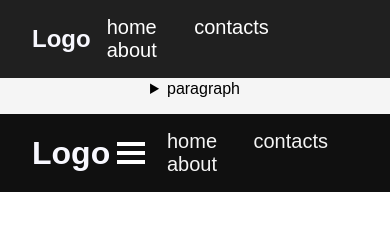
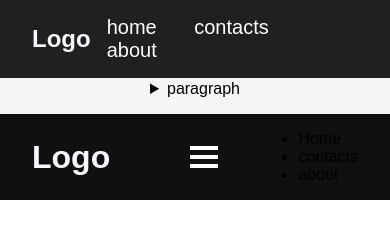
Before and after one commit to k-nautresurrect/webDev, a plain HTML site: page frontend/self/NavBar/index.html in a window 390 px wide. Drawn offline with Linux system fonts and the light colour scheme.

Commit message:
Made hamburger menu Responsive

```diff
--- a/frontend/self/NavBar/index.html
+++ b/frontend/self/NavBar/index.html
@@ -33,33 +33,31 @@
 			</summary>
 			<p>
 			Lorem ipsum dolor sit amet, consectetur adipiscing elit. Suspendisse dignissim, est quis dictum sollicitudin, justo dolor rhoncus ligula, nec interdum magna mi pellentesque nulla. Curabitur a lacus ante. Mauris imperdiet dapibus dui, imperdiet pharetra lorem congue sit amet. Vivamus luctus tellus lorem, ut suscipit mauris semper ut. Pellentesque ut faucibus ligula, lobortis cursus lacus. Vivamus ornare pulvinar urna, in imperdiet erat tempus sit amet. Vestibulum at vehicula diam, sed condimentum urna. Cras mollis auctor tellus, vel ultrices purus sagittis sed. Sed quis tortor convallis, aliquam nibh vitae, placerat dolor. Mauris tincidunt sollicitudin ex eu blandit. Phasellus ut ex nec diam condimentum consequat vel ac dolor. In dapibus fringilla est at pharetra. Fusce tincidunt dolor nulla. Curabitur eget risus porttitor, vestibulum est vel, ultrices neque. Fusce a volutpat purus, a convallis enim. In molestie in massa a euismod.</p>
-
 			<p>Fusce efficitur odio enim, ut scelerisque erat gravida et. Ut at magna et nisl varius sollicitudin. Pellentesque suscipit, enim ac auctor interdum, metus velit posuere metus, non scelerisque purus mi ac velit. Vestibulum sit amet est vitae lacus auctor elementum id egestas justo. Etiam tincidunt velit eget dolor tincidunt, vitae pellentesque augue fringilla. Orci varius natoque penatibus et magnis dis parturient montes, nascetur ridiculus mus. Suspendisse vulputate mi sed nulla vulputate, eu viverra diam hendrerit. Proin tincidunt orci quis dui ullamcorper, ac viverra neque ullamcorper. Integer eget enim vel eros pretium ultricies in quis mauris. Morbi mi nulla, sagittis nec elementum eget, sodales id odio. Pellentesque nec ligula nec dui ultricies imperdiet id a magna. Vivamus sodales semper turpis, at vehicula dui mollis a. Etiam dictum ipsum at facilisis semper. Curabitur non urna scelerisque, egestas urna vitae, faucibus dui. Donec a vestibulum ante. Phasellus sapien nulla, fringilla et dolor finibus, porta faucibus purus.</p>
-
 			<p>Maecenas et vulputate ante. Etiam eget dolor id nunc finibus scelerisque non et orci. Morbi eget urna vel ipsum scelerisque dignissim. Pellentesque scelerisque erat et fermentum tincidunt. Maecenas dictum ipsum enim, vulputate tincidunt quam facilisis in. Donec eget purus sit amet est dictum sagittis a quis arcu. Nunc molestie est maximus eros condimentum, in vulputate est fermentum. Fusce luctus interdum quam, facilisis tincidunt sem eleifend non. Phasellus et interdum massa. Integer et viverra turpis.</p>
-
 			<p>Duis ante dolor, semper sit amet pharetra eu, fringilla eu purus. Integer hendrerit hendrerit tempus. Cras faucibus justo non hendrerit aliquam. Duis quis magna vitae leo viverra pretium. Vivamus sed diam quis tortor dictum vestibulum. Phasellus cursus, nisl ut egestas vestibulum, augue odio tempor quam, ut porttitor dolor velit at augue. Pellentesque sollicitudin, arcu nec consequat congue, ipsum turpis porttitor urna, ut faucibus ante lectus quis turpis. Sed magna leo, tempor sed sodales quis, imperdiet non diam. Suspendisse posuere ut sapien a ultricies.</p>
-
 			<p>Ut aliquet justo id blandit tempus. Curabitur ac enim suscipit, pellentesque est at, scelerisque leo. Cras mollis ante scelerisque sapien tincidunt, nec viverra leo mattis. Donec non orci commodo, mollis mi consectetur, pulvinar tortor. Mauris ac accumsan risus. Morbi sed semper ipsum, accumsan vestibulum nulla. Nullam mauris sapien, fermentum ut diam non, convallis tempor lorem. Sed vel dui tortor. Proin maximus massa eget metus eleifend, non fringilla lacus faucibus. Ut efficitur euismod interdum. Mauris auctor mi ac sagittis finibus. Aliquam elementum eget eros eu bibendum. Maecenas semper orci non velit tempor feugiat. Maecenas in nisl porttitor, accumsan ex nec, feugiat augue. Proin in mauris eget lorem ornare mollis. Ut ac mauris pellentesque lorem dapibus consectetur non non mi.</p>
-
 			<p>Etiam mi neque, euismod id sollicitudin quis, fermentum nec nibh. Sed felis felis, viverra eu laoreet vel, pellentesque sit amet purus. Curabitur ut iaculis ligula. Nam lacinia ante quis fermentum vulputate. Nullam in faucibus eros, nec laoreet magna. Nullam eget faucibus nunc. Cras quis augue sapien. Nulla massa leo, placerat eget vestibulum et, iaculis ac tortor.</p>
-
 			<p>Sed molestie justo quam, id congue velit ultrices nec. Ut fermentum mauris in nisi pretium molestie. Integer ut pharetra libero. Maecenas gravida, ante non sagittis scelerisque, magna turpis efficitur mi, non euismod neque lorem dictum odio. Cras mauris arcu, gravida sit amet ante in, imperdiet dapibus nibh. Vestibulum vulputate metus in neque placerat, sit amet varius felis consequat. Etiam mattis purus neque, non fringilla dui euismod fringilla. Donec at elit massa. Vestibulum sit amet consequat purus. Mauris mauris dui, ullamcorper sit amet lorem at, molestie finibus lorem. Orci varius natoque penatibus et magnis dis parturient montes, nascetur ridiculus mus. Donec elit ex, sagittis sit amet efficitur venenatis, cursus quis nulla. Donec a euismod purus. Mauris libero purus, tristique porttitor aliquam rhoncus, tempus sed mauris. Phasellus pulvinar id ante sed tincidunt. Praesent fermentum at erat sed dictum.</p>
-
 			<p>In ut mi nec augue malesuada eleifend. Suspendisse lorem ante, sagittis sed turpis porta, malesuada aliquet arcu. Duis tincidunt orci vitae ex interdum maximus. Fusce aliquet elit in suscipit placerat. Nam est lectus, mattis eget euismod a, ullamcorper eget leo. Praesent lacinia mi quis felis sollicitudin, quis posuere ipsum tincidunt. Aenean faucibus ut orci ut rutrum.</p>
 			</details>
 		</div>
-
 		<header class="respNav">
 			<div class="respNavbar">
 				<h1 class="logo">
 				Logo
 				</h1>
-			<div class="menu">
+
+					<div class="menu" onclick="toggleMobileMenu(this)">
 						<span></span>
 						<span></span>
 						<span></span>
 					</div>
+					<ul class="mobile-menu">
+						<li>Home</li>
+						<li>contacts</li>
+						<li>about</li>
+					</ul>
 				<ul class="menuItem">
 					<li>home</li>
 					<li>contacts</li>
--- a/frontend/self/NavBar/main.css
+++ b/frontend/self/NavBar/main.css
@@ -57,6 +57,11 @@
 	font-size: 1.25rem;
 }
 
+@media (max-width: 600px) {
+	.menuItem{
+		display: none;
+	}
+
 	.menu {
 		display: flex;
 		flex-direction: column;
@@ -78,8 +83,8 @@
 	}
 
 	.menu:active {
-	background-color: #353535;
-	animation-duration: 0.5s;
+		background-color: #555555;
+		animation-duration: 0.25s;
 		animation-name: ripple;
 		border-radius: 50%;
 	}
@@ -90,7 +95,10 @@
 			height: 0;
 		}
 		to{
-		width: 3rem;
+			width: 2.25rem;
 			height: 2.25rem;
 		}
 	}
+
+
+}
```
Lines whose indentation alone changed are shown as unchanged.
